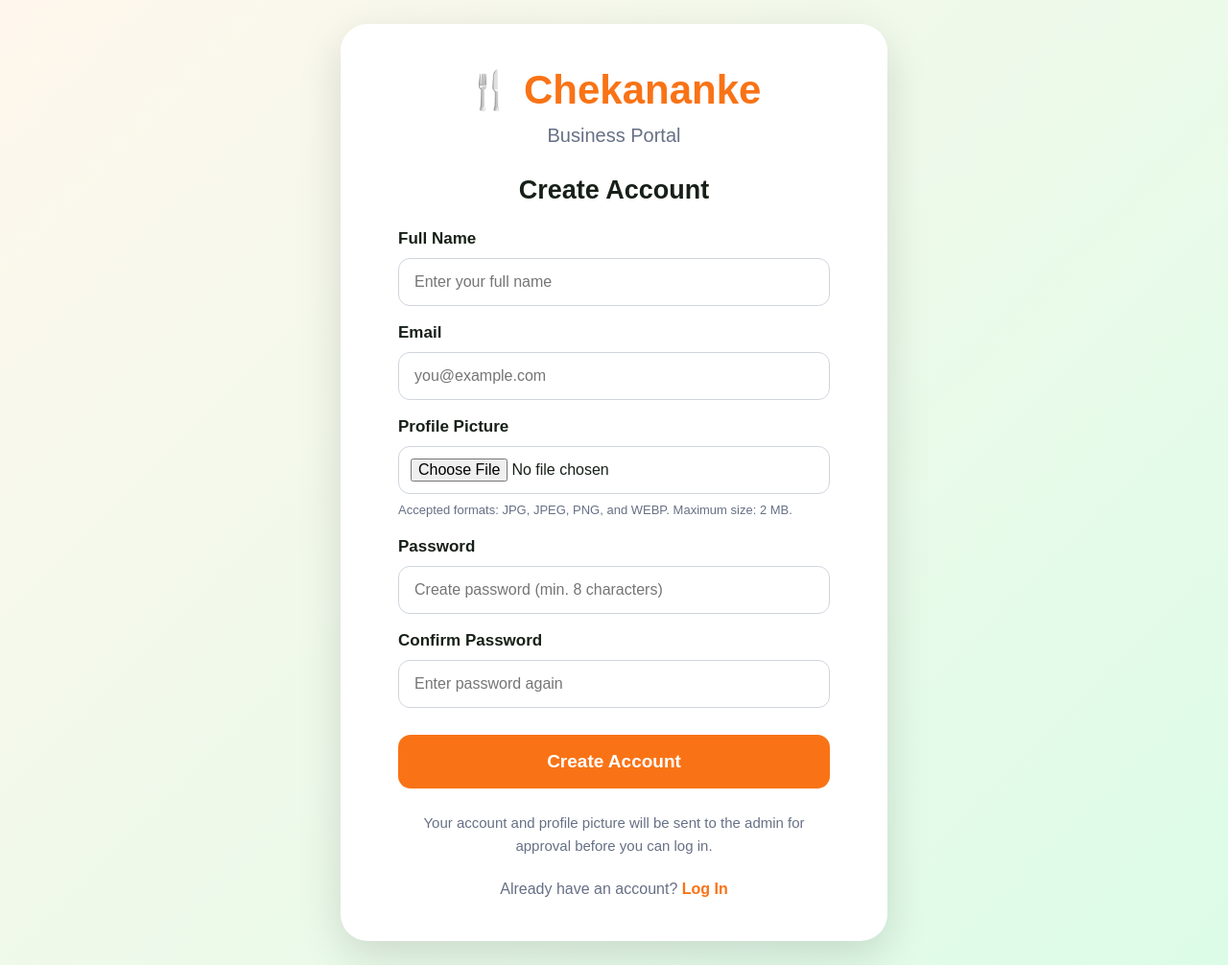
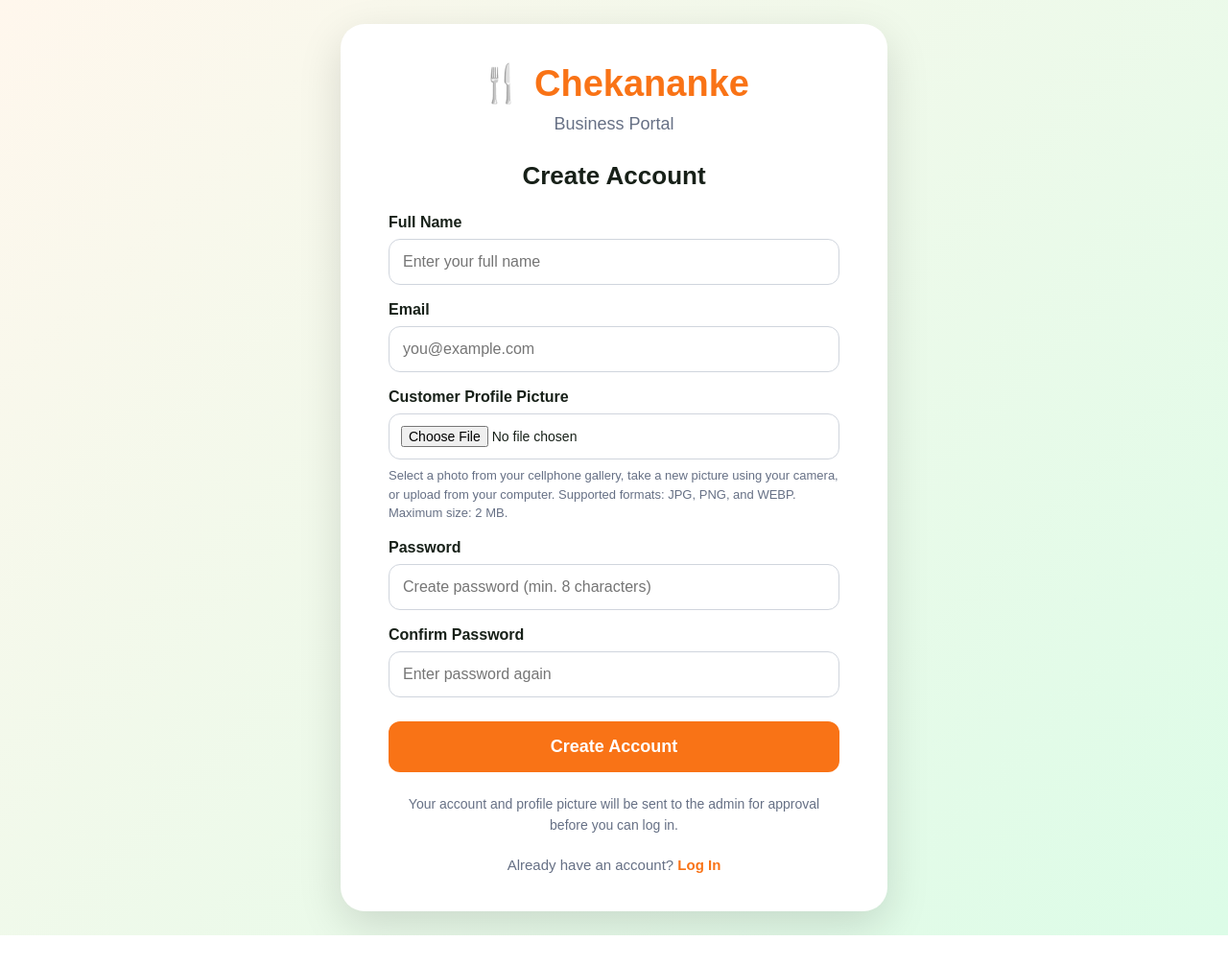
Before and after one commit to lhouienellestomago-cell/kananke, a PHP site: page /signup.php in a window 1280 px wide. Shown: the whole page at 96% size. After the commit the page ends 975 px from the top, so only its background shows below. Run offline with PHP 8.4, Linux system fonts and the light colour scheme.

Commit message:
Update signup.php

```diff
--- a/signup.php
+++ b/signup.php
@@ -16,19 +16,19 @@ $error = "";
 $fullName = "";
 $email = "";
 
-// CSRF token
+// Create CSRF token
 if (empty($_SESSION["signup_csrf"])) {
     $_SESSION["signup_csrf"] = bin2hex(random_bytes(32));
 }
 
-// Detect if the entire POST request exceeded PHP's post_max_size
+// Detect request exceeding PHP post_max_size
 if (
     $_SERVER["REQUEST_METHOD"] === "POST" &&
     empty($_POST) &&
     empty($_FILES) &&
     !empty($_SERVER["CONTENT_LENGTH"])
 ) {
-    $error = "The uploaded data is too large for the server. Please use a smaller profile picture.";
+    $error = "The uploaded data is too large. Please use a smaller picture.";
 }
 
 if ($_SERVER["REQUEST_METHOD"] === "POST" && $error === "") {
@@ -39,15 +39,13 @@ if ($_SERVER["REQUEST_METHOD"] === "POST" && $error === "") {
     $confirmPassword = $_POST["confirm_password"] ?? "";
     $csrfToken = $_POST["csrf_token"] ?? "";
 
-    // Validate CSRF token
     if (
         empty($_SESSION["signup_csrf"]) ||
         !hash_equals($_SESSION["signup_csrf"], $csrfToken)
     ) {
-        $error = "Invalid form submission. Please refresh the page and try again.";
+        $error = "Invalid form submission. Please refresh and try again.";
     }
 
-    // Validate fields
     elseif (
         $fullName === "" ||
         $email === "" ||
@@ -69,21 +67,17 @@ if ($_SERVER["REQUEST_METHOD"] === "POST" && $error === "") {
         $error = "Email address is too long.";
     }
 
-    elseif (strlen($password) < 8) {
-        $error = "Password must be at least 8 characters.";
-    }
-
-    elseif (strlen($password) > 72) {
-        $error = "Password must not exceed 72 characters.";
+    elseif (strlen($password) < 8 || strlen($password) > 72) {
+        $error = "Password must be between 8 and 72 characters.";
     }
 
     elseif ($password !== $confirmPassword) {
         $error = "Passwords do not match.";
     }
 
-    // Validate profile picture upload
+    // Check uploaded picture
     elseif (!isset($_FILES["profile_picture"])) {
-        $error = "Profile picture was not received. Please select your picture again.";
+        $error = "Please select or take a profile picture.";
     }
 
     elseif ($_FILES["profile_picture"]["error"] !== UPLOAD_ERR_OK) {
@@ -92,23 +86,23 @@ if ($_SERVER["REQUEST_METHOD"] === "POST" && $error === "") {
 
             case UPLOAD_ERR_INI_SIZE:
             case UPLOAD_ERR_FORM_SIZE:
-                $error = "Your profile picture exceeds the server upload limit. Please use a smaller image.";
+                $error = "Your picture is too large for the server. Please use a smaller picture.";
                 break;
 
             case UPLOAD_ERR_PARTIAL:
-                $error = "Your profile picture was only partially uploaded. Please try again.";
+                $error = "Your picture was only partially uploaded. Please try again.";
                 break;
 
             case UPLOAD_ERR_NO_FILE:
-                $error = "Please select a profile picture.";
+                $error = "Please select or take a profile picture.";
                 break;
 
             case UPLOAD_ERR_NO_TMP_DIR:
-                $error = "The server upload folder is missing. Please contact the administrator.";
+                $error = "The server upload folder is missing.";
                 break;
 
             case UPLOAD_ERR_CANT_WRITE:
-                $error = "The server could not save your uploaded picture.";
+                $error = "The server could not save your picture.";
                 break;
 
             case UPLOAD_ERR_EXTENSION:
@@ -116,15 +110,13 @@ if ($_SERVER["REQUEST_METHOD"] === "POST" && $error === "") {
                 break;
 
             default:
-                $error = "Profile picture upload failed. Please try again.";
+                $error = "Picture upload failed. Please try again.";
                 break;
         }
     }
 
-    elseif (
-        !is_uploaded_file($_FILES["profile_picture"]["tmp_name"])
-    ) {
-        $error = "The uploaded picture could not be verified. Please try again.";
+    elseif (!is_uploaded_file($_FILES["profile_picture"]["tmp_name"])) {
+        $error = "The uploaded picture could not be verified.";
     }
 
     elseif ($_FILES["profile_picture"]["size"] > 2 * 1024 * 1024) {
@@ -133,10 +125,8 @@ if ($_SERVER["REQUEST_METHOD"] === "POST" && $error === "") {
 
     else {
 
-        // Check actual image type
-        $imageInfo = @getimagesize(
-            $_FILES["profile_picture"]["tmp_name"]
-        );
+        // Verify actual image type
+        $imageInfo = @getimagesize($_FILES["profile_picture"]["tmp_name"]);
 
         $allowedTypes = [
             IMAGETYPE_JPEG => "image/jpeg",
@@ -144,29 +134,25 @@ if ($_SERVER["REQUEST_METHOD"] === "POST" && $error === "") {
             IMAGETYPE_WEBP => "image/webp"
         ];
 
-        if (
-            !$imageInfo ||
-            !isset($allowedTypes[$imageInfo[2]])
-        ) {
-            $error = "Invalid picture. Please upload a JPG, PNG, or WEBP image.";
-        }
+        if (!$imageInfo || !isset($allowedTypes[$imageInfo[2]])) {
 
-        else {
+            $error = "Unsupported image format. Please use JPG, PNG, or WEBP. If using an iPhone, choose Most Compatible in Camera settings.";
+
+        } else {
 
             $pictureType = $allowedTypes[$imageInfo[2]];
 
-            // Read picture data
             $pictureData = file_get_contents(
                 $_FILES["profile_picture"]["tmp_name"]
             );
 
             if ($pictureData === false || $pictureData === "") {
-                $error = "Could not read your profile picture. Please try again.";
-            }
 
-            else {
+                $error = "Could not read your profile picture.";
 
-                // Check whether email already exists
+            } else {
+
+                // Check duplicate email
                 $stmt = $conn->prepare(
                     "SELECT id FROM users WHERE email = ? LIMIT 1"
                 );
@@ -174,9 +160,7 @@ if ($_SERVER["REQUEST_METHOD"] === "POST" && $error === "") {
                 $stmt->bind_param("s", $email);
                 $stmt->execute();
 
-                $result = $stmt->get_result();
-                $exists = $result->num_rows > 0;
-
+                $exists = $stmt->get_result()->num_rows > 0;
                 $stmt->close();
 
                 if ($exists) {
@@ -277,73 +258,64 @@ body {
     display: flex;
     align-items: center;
     justify-content: center;
-    padding: 25px 20px;
+    padding: 25px 15px;
 }
 
 .signup-card {
     width: 100%;
     max-width: 570px;
     background: white;
-    padding: 45px 60px;
-    border-radius: 28px;
+    padding: 40px 50px;
+    border-radius: 25px;
     box-shadow: 0 15px 45px #0002;
 }
 
 .logo {
-    display: flex;
-    align-items: center;
-    justify-content: center;
-    gap: 12px;
-    font-size: 42px;
+    text-align: center;
+    font-size: 38px;
     font-weight: 800;
     color: #f97316;
-    margin-bottom: 12px;
-    text-align: center;
-}
-
-.logo-icon {
-    font-size: 38px;
+    margin-bottom: 10px;
 }
 
 .subtitle {
+    text-align: center;
     color: #667085;
-    margin-bottom: 30px;
-    text-align: center;
-    font-size: 20px;
+    font-size: 18px;
+    margin-bottom: 28px;
 }
 
 h1 {
-    font-size: 27px;
     text-align: center;
-    margin-bottom: 25px;
-    color: #172018;
+    margin-bottom: 24px;
+    font-size: 26px;
 }
 
 label {
     display: block;
-    margin: 18px 0 10px;
-    font-weight: 700;
-    font-size: 17px;
+    margin: 17px 0 8px;
+    font-weight: bold;
 }
 
 input {
     width: 100%;
-    padding: 15px 16px;
+    padding: 14px;
     border: 1px solid #d0d5dd;
     border-radius: 12px;
-    outline: none;
     font-size: 16px;
     background: white;
 }
 
 input:focus {
+    outline: none;
     border-color: #f97316;
     box-shadow: 0 0 0 3px #f9731620;
 }
 
 input[type="file"] {
+    cursor: pointer;
     padding: 12px;
-    cursor: pointer;
+    font-size: 14px;
 }
 
 .hint {
@@ -353,16 +325,38 @@ input[type="file"] {
     line-height: 1.5;
 }
 
+.preview-container {
+    display: none;
+    text-align: center;
+    margin-top: 18px;
+}
+
+.preview-container img {
+    width: 135px;
+    height: 135px;
+    object-fit: cover;
+    border-radius: 50%;
+    border: 4px solid #f97316;
+    background: #f3f4f6;
+}
+
+.preview-text {
+    margin-top: 8px;
+    color: #15803d;
+    font-size: 14px;
+    font-weight: bold;
+}
+
 .btn {
     width: 100%;
-    padding: 17px;
+    padding: 16px;
     border: none;
-    border-radius: 13px;
+    border-radius: 12px;
     background: #f97316;
     color: white;
-    font-weight: 700;
-    font-size: 19px;
-    margin-top: 28px;
+    font-size: 18px;
+    font-weight: bold;
+    margin-top: 25px;
     cursor: pointer;
 }
 
@@ -386,23 +379,23 @@ input[type="file"] {
 }
 
 .demo {
-    font-size: 15px;
+    font-size: 14px;
     color: #667085;
-    margin-top: 24px;
+    margin-top: 22px;
     text-align: center;
     line-height: 1.6;
 }
 
 .login-link {
     text-align: center;
-    margin-top: 24px;
-    font-size: 16px;
+    margin-top: 22px;
     color: #667085;
+    font-size: 15px;
 }
 
 a {
     color: #f97316;
-    font-weight: 700;
+    font-weight: bold;
     text-decoration: none;
 }
 
@@ -460,10 +450,7 @@ a:hover {
 
 <div class="signup-card">
 
-    <div class="logo">
-        <span class="logo-icon">🍴</span>
-        <span>Chekananke</span>
-    </div>
+    <div class="logo">🍴 Chekananke</div>
 
     <p class="subtitle">Business Portal</p>
 
@@ -515,20 +502,26 @@ a:hover {
             required
         >
 
-        <label for="profile_picture">Profile Picture</label>
+        <label for="profile_picture">Customer Profile Picture</label>
 
         <input
             type="file"
             id="profile_picture"
             name="profile_picture"
-            accept=".jpg,.jpeg,.png,.webp,image/jpeg,image/png,image/webp"
+            accept="image/*"
             required
         >
 
         <p class="hint">
-            Accepted formats: JPG, JPEG, PNG, and WEBP.
-            Maximum size: 2 MB.
+            Select a photo from your cellphone gallery, take a new
+            picture using your camera, or upload from your computer.
+            Supported formats: JPG, PNG, and WEBP. Maximum size: 2 MB.
         </p>
+
+        <div class="preview-container" id="previewContainer">
+            <img id="picturePreview" src="" alt="Profile picture preview">
+            <p class="preview-text">Profile picture selected!</p>
+        </div>
 
         <label for="password">Password</label>
 
@@ -574,5 +567,48 @@ a:hover {
 
 </div>
 
+<script>
+
+const pictureInput = document.getElementById("profile_picture");
+const previewContainer = document.getElementById("previewContainer");
+const picturePreview = document.getElementById("picturePreview");
+
+let currentPreviewUrl = null;
+
+pictureInput.addEventListener("change", function () {
+
+    const file = this.files[0];
+
+    if (currentPreviewUrl) {
+        URL.revokeObjectURL(currentPreviewUrl);
+        currentPreviewUrl = null;
+    }
+
+    previewContainer.style.display = "none";
+    picturePreview.src = "";
+
+    if (!file) {
+        return;
+    }
+
+    if (!file.type.startsWith("image/")) {
+        alert("Please select an image file.");
+        this.value = "";
+        return;
+    }
+
+    if (file.size > 2 * 1024 * 1024) {
+        alert("Your picture must be 2 MB or smaller.");
+        this.value = "";
+        return;
+    }
+
+    currentPreviewUrl = URL.createObjectURL(file);
+    picturePreview.src = currentPreviewUrl;
+    previewContainer.style.display = "block";
+});
+
+</script>
+
 </body>
 </html>
```
Also changed, not shown: other parts of signup.php (+13 -20 lines).
